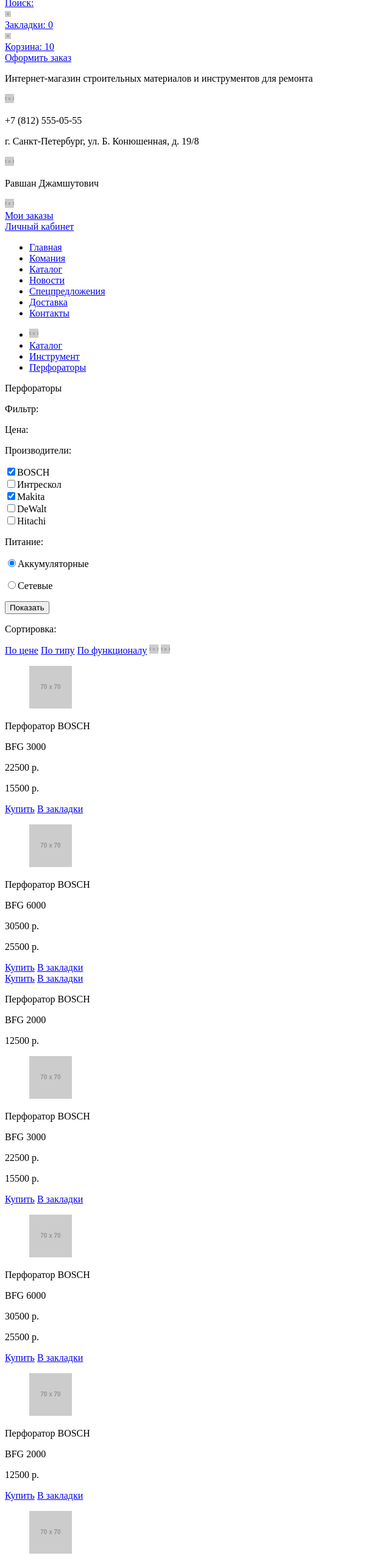
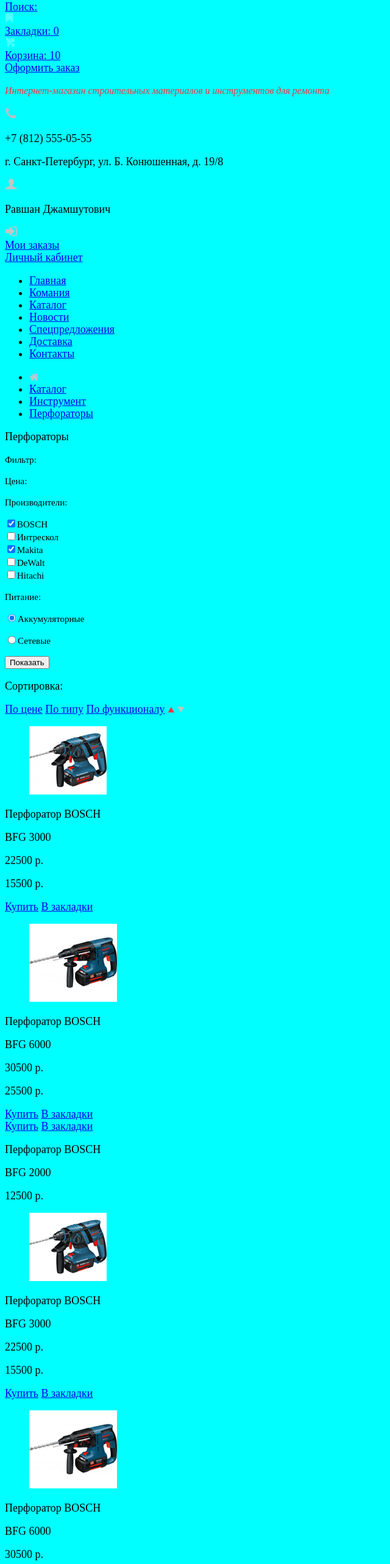
Before and after one commit to Ppilot/273683-technomart, a plain HTML site: page catalog.html in a window 1280 px wide. Shown: the part 48-2613 px from the top of the page at 61% size, without its empty margins (0-640 px from the left). Drawn offline with Linux system fonts and the light colour scheme; placeholder pictures from the web are drawn by us.

Commit message:
Добавил картики и стили

```diff
--- a/catalog.html
+++ b/catalog.html
@@ -3,20 +3,21 @@
   <head>
     <meta charset="utf-8">
     <title>HTML Academy: Техномарт</title>
+    <link href="css/style.css" rel="stylesheet">
   </head>
-  <body>
+  <body style="background: aqua;">
     <header class="main-header">
         <div class="status-buy">
             <div class="status-buy-logo">Техномарт</div>
-            <img class="main-header-icon" src="http://placehold.it/10x10" width="10" height="10" alt="Поиск">
+            <img class="main-header-icon" src="img/technomart_icon_find.png" width="17" height="17" alt="Поиск">
             <div class="status-buy-main">
                 <a href="#">Поиск:</a>
             </div>
-            <img class="main-header-icon" src="http://placehold.it/10x10" width="10" height="10" alt="Закладки">
+            <img class="main-header-icon" src="img/technomart_icon_bookmark.png" width="14" height="16" alt="Закладки">
             <div class="status-buy-main">
                 <a href="#">Закладки: 0</a>
             </div>
-            <img class="main-header-icon" src="http://placehold.it/10x10" width="10" height="10" alt="Корзина">
+            <img class="main-header-icon" src="img/technomart_icon_basket.png" width="17" height="16" alt="Корзина">
             <div class="status-buy-main">
                 <a href="#">Корзина: 10</a>
             </div>
@@ -32,14 +33,14 @@
                    и инструментов для ремонта</p>
             </div>
             <div class="header-contact-address">
-                <img src="http://placehold.it/15x15" width="15" height="15" alt="">
+                <img src="img/technomart_icon_tube.png" width="19" height="19" alt="трубка">
                 <p class="header-contact-phone">+7 (812) 555-05-55</p>
                 <p class="header-contact-address">г. Санкт-Петербург, ул. Б. Конюшенная, д. 19/8</p>
             </div>
             <div class="header-contact-cabinet">
-                <img src="http://placehold.it/15x15" width="15" height="15" alt="icon-tube">
+                <img src="img/technomart_icon_user.png" width="20" height="18" alt="иконка пользователя">
                 <p>Равшан Джамшутович</p>
-                <img src="http://placehold.it/15x15" width="15" height="15" alt="icon-tube">
+                <img src="img/technomart_icon_enter.png" width="20" height="17" alt="вход в личный кабинет">
                 <div class="header-contact-order">
                     <a href="#">Мои заказы</a>
                 </div>
@@ -79,7 +80,7 @@
             <div class="main-section-position">
                 <ul>
                     <li>
-                        <img src="http://placehold.it/15x15" width="15" height="15" alt="icon">
+                        <img src="img/technomart_icon_home.png" width="15" height="12" alt="в начало каталога">
                     </li>
                     <li>
                         <a href="#">Каталог</a>
@@ -116,12 +117,12 @@
                       <a href="#">По цене</a>
                       <a href="#">По типу</a>
                       <a href="#">По функционалу</a>
-                      <a href="http://placehold.it/15x15"><img src="http://placehold.it/15x15" alt="сортировка от меньшего к большему"></a> <!-- Стрелка вверх -->
-                      <a href="http://placehold.it/15x15"><img src="http://placehold.it/15x15" alt="сортировка от большего к меньшему"></a> <!-- Стрелка вниз -->
+                      <a href="#"><img src="img/technomart_icon_up_dir.png" width="11" height="10" alt="сортировка от меньшего к большему"></a> <!-- Стрелка вверх -->
+                      <a href="#"><img src="img/technomart_icon_down_dir.png" width="11" height="10" alt="сортировка от большего к меньшему"></a> <!-- Стрелка вниз -->
                   </div>
                   <div class="main-section-tool-goods">
                       <figure class="main-section-tool-image">
-                          <img src="http://placehold.it/70x70" width="70" height="70" alt="Перфоратор BOSCH BFG 3000">
+                          <img src="img/technomart_picture_bosch_bfg_3000.jpg" width="127" height="112" alt="Перфоратор BOSCH BFG 3000">
                       </figure>
                       <p>Перфоратор BOSCH</p>
                       <p>BFG 3000</p>
@@ -134,7 +135,7 @@
                   </div>
                   <div class="main-section-tool-goods">
                       <figure class="main-section-tool-image">
-                          <img src="http://placehold.it/70x70" width="70" height="70" alt="Перфоратор BOSCH BFG 6000">
+                          <img src="img/technomart_picture_bosch_bfg_6000.jpg" width="144" height="128" alt="Перфоратор BOSCH BFG 6000">
                       </figure>
                       <p>Перфоратор BOSCH</p>
                       <p>BFG 6000</p>
@@ -155,7 +156,7 @@
                   </div>
                   <div class="main-section-tool-goods">
                       <figure class="main-section-tool-image">
-                          <img src="http://placehold.it/70x70" width="70" height="70" alt="Перфоратор BOSCH BFG 3000">
+                          <img src="img/technomart_picture_bosch_bfg_3000.jpg" width="127" height="112" alt="Перфоратор BOSCH BFG 3000">
                       </figure>
                       <p>Перфоратор BOSCH</p>
                       <p>BFG 3000</p>
@@ -168,7 +169,7 @@
                   </div>
                   <div class="main-section-tool-goods">
                       <figure class="main-section-tool-image">
-                          <img src="http://placehold.it/70x70" width="70" height="70" alt="Перфоратор BOSCH BFG 6000">
+                          <img src="img/technomart_picture_bosch_bfg_6000.jpg" width="144" height="128" alt="Перфоратор BOSCH BFG 6000">
                       </figure>
                       <p>Перфоратор BOSCH</p>
                       <p>BFG 6000</p>
@@ -181,7 +182,7 @@
                   </div>
                   <div class="main-section-tool-goods">
                       <figure class="main-section-tool-image">
-                          <img src="http://placehold.it/70x70" width="70" height="70" alt="Перфоратор BOSCH BFG 2000">
+                          <img src="img/technomart_picture_bosch_bfg_2000.jpg" width="144" height="128" alt="Перфоратор BOSCH BFG 2000">
                       </figure>
                       <p>Перфоратор BOSCH</p>
                       <p>BFG 2000</p>
@@ -194,7 +195,7 @@
                   </div>
                   <div class="main-section-tool-goods">
                       <figure class="main-section-tool-image">
-                          <img src="http://placehold.it/70x70" width="70" height="70" alt="Перфоратор BOSCH BFG 3000">
+                          <img src="img/technomart_picture_bosch_bfg_3000.jpg" width="127" height="112" alt="Перфоратор BOSCH BFG 3000">
                       </figure>
                       <p>Перфоратор BOSCH</p>
                       <p>BFG 3000</p>
@@ -207,7 +208,7 @@
                   </div>
                   <div class="main-section-tool-goods">
                       <figure class="main-section-tool-image">
-                          <img src="http://placehold.it/70x70" width="70" height="70" alt="Перфоратор BOSCH BFG 6000">
+                          <img src="img/technomart_picture_bosch_bfg_6000.jpg" width="144" height="128" alt="Перфоратор BOSCH BFG 6000">
                       </figure>
                       <p>Перфоратор BOSCH</p>
                       <p>BFG 6000</p>
@@ -220,7 +221,7 @@
                   </div>
                   <div class="main-section-tool-goods">
                       <figure class="main-section-tool-image">
-                          <img src="http://placehold.it/70x70" width="70" height="70" alt="Перфоратор BOSCH BFG 2000">
+                          <img src="img/technomart_picture_bosch_bfg_2000.jpg" width="144" height="128" alt="Перфоратор BOSCH BFG 2000">
                       </figure>
                       <p>Перфоратор BOSCH</p>
                       <p>BFG 2000</p>
@@ -293,9 +294,9 @@
                    Все права защищены</p>
             </div>
             <section class="footer-social">
-                <a class="social-btn-vk" href="#">VK</a>
-                <a class="social-btn-fb" href="#">Fb</a>
-                <a class="social-btn-inst" href="#">Inst</a>
+              <a class="social-btn-vk" href="#"><img src="img/technomart_icon_vk.png" width="20" height="12" alt="ВКонтакте"></a>
+              <a class="social-btn-fb" href="#"><img src="img/technomart_icon_facebook.png" width="10" height="12" alt="FaceBook"></a>
+              <a class="social-btn-inst" href="#"><img src="img/technomart_icon_instagramm.png" width="17" height="17" alt="Incnagram"></a>
             </section>
             <section class="footer-fitback">
                 <p class="footer-fitback-white">Обратная связь:</p><br>
--- a/css/style.css
+++ b/css/style.css
@@ -0,0 +1,19 @@
+body {
+      font-family: "PT Sans", bold;
+      font-size: 18px;
+      line-height: 20px;
+      color: #000000;
+}
+.header-contact-shortinfo {
+      font-family: "Cuprum";
+      font-style: italic;
+      font-size: 16px;
+      line-height: 23px;
+      color: #ee3643;
+}
+.main-section-filtr-vendors {
+      font-family: "PT Sans", Regular;
+      font-size: 15px;
+      line-height: 20px;
+      color: #000000;
+}
--- a/index.html
+++ b/index.html
@@ -3,21 +3,21 @@
   <head>
     <meta charset="utf-8">
     <title>HTML Academy: Техномарт</title>
-    <script>document.write('<script src="http://' + (location.host || 'localhost').split(':')[0] + ':35729/livereload.js?snipver=1"></' + 'script>')</script>
+    <link href="css/style.css" rel="stylesheet">
   </head>
-  <body style="background: green;">
+  <body style="background: red;">
     <header class="main-header">
         <div class="status-buy">
             <div class="status-buy-logo">Техномарт</div>
-                <img class="main-header-icon" src="http://placehold.it/10x10" width="10" height="10" alt="Поиск">
+                <img class="main-header-icon" src="img/technomart_icon_find.png" width="17" height="17" alt="Поиск">
             <div class="status-buy-main">
                 <a href="#">Поиск:</a>
             </div>
-                <img class="main-header-icon" src="http://placehold.it/10x10" width="10" height="10" alt="Закладки">
+                <img class="main-header-icon" src="img/technomart_icon_bookmark.png" width="14" height="16" alt="Закладки">
             <div class="status-buy-main">
                 <a href="#">Закладки: 0</a>
             </div>
-                <img class="main-header-icon" src="http://placehold.it/10x10" width="10" height="10" alt="Корзина">
+                <img class="main-header-icon" src="img/technomart_icon_enter.png" width="20" height="17" alt="Корзина">
             <div class="status-buy-main">
                 <a href="#">Корзина: 0</a>
             </div>
@@ -32,13 +32,13 @@
             <div class="header-contact-phone">
                 <div>
                     <figure class="main-header-icon">
-                        <img src="http://placehold.it/15x15" width="15" height="15" alt="icon-tube">
+                        <img src="img/technomart_icon_tube.png" width="19" height="19" alt="icon-tube">
                     </figure>
                     <p>+7 (812) 555-05-55</p>
                 </div>
               <div>
                   <figure class="main-header-tube">
-                      <img src="http://placehold.it/15x15" width="15" height="15" alt="icon-enter">
+                      <img src="img/technomart_icon_enter.png" width="20" height="17" alt="icon-enter">
                   </figure>
                   <p>Войти</p>
               </div>
@@ -86,14 +86,14 @@
             <div class="main-section-tool">
                 <h3>Инструмент</h3>
                 <figure class="tool">
-                    <img src="http://placehold.it/30x30" width="30" height="30" alt="tool">
+                    <img src="img/technomart_icon_big_basket.png" width="44" height="65" alt="tool">
                 </figure>
                 <h4>На все случаи</h4>
             </div>
             <div class="main-section-technic">
                 <h3>Техника</h3>
                 <figure class="technic">
-                    <img src="http://placehold.it/30x30" width="30" height="30" alt="technic">
+                    <img src="img/technomart_icon_big_perforator.png" width="75" height="61" alt="technic">
                 </figure>
                 <h4>Для стройки</h4>
             </div>
@@ -101,21 +101,21 @@
                 <h2>Перфораторы</h2>
                 <div><h2>Настроящие мужские игрушки</h2></div>
                 <figure class="perforator">
-                    <img src="http://placehold.it/250x100" width="250" height="100" alt="perforator">
+                    <img src="img/technomart_icon_big_tractor.png" width="78" height="62" alt="perforator">
                 </figure>
                 <h4>Открыть каталог</h4>
             </div>
             <div class="main-section-sale">
                 <h3>Скидки 50%</h3>
                 <figure class="sale">
-                    <img src="http://placehold.it/30x30" width="30" height="30" alt="sale">
+                    <img src="img/technomart_icon_big_basket2.png" width="59" height="72" alt="sale">
                 </figure>
                 <h4>На 350 товаров</h4>
             </div>
             <div class="main-section-transfer">
                 <h3>Доставка</h3>
                 <figure class="transfer">
-                    <img src="http://placehold.it/30x30" width="30" height="30" alt="transfer">
+                    <img src="img/technomart_icon_big_bus.png" width="78" height="63" alt="transfer">
                 </figure>
                 <div><h4>Бесплатно</h4></div>
             </div>
@@ -127,7 +127,7 @@
             </div>
             <div>
                 <figure class="main-products-image">
-                    <img src="http://placehold.it/70x70" width="70" height="70" alt="Перфоратор BOSCH BFG 9000">
+                    <img src="img/technomart_picture_bosch_bfg_9000.jpg" width="184" height="164" alt="Перфоратор BOSCH BFG 9000">
                 </figure>
                 <p>Перфоратор BOSCH</p>
                 <p>BFG 9000</p>
@@ -136,7 +136,7 @@
             </div>
             <div>
                 <figure class="main-products-image">
-                    <img src="http://placehold.it/70x70" width="70" height="70" alt="Перфоратор BOSCH BFG 3000">
+                    <img src="img/technomart_picture_bosch_bfg_3000.jpg" width="127" height="112" alt="Перфоратор BOSCH BFG 3000">
                 </figure>
                 <p>Перфоратор BOSCH<br>
                    BFG 3000</p>
@@ -145,7 +145,7 @@
             </div>
             <div>
                 <figure class="main-products-image">
-                    <img src="http://placehold.it/70x70" width="70" height="70" alt="Перфоратор BOSCH BFG 6000">
+                    <img src="img/technomart_picture_bosch_bfg_6000.jpg" width="144" height="128" alt="Перфоратор BOSCH BFG 6000">
                 </figure>
                 <p>Перфоратор BOSCH<br>
                    BFG 6000</p>
@@ -154,7 +154,7 @@
             </div>
             <div>
                 <figure class="main-products-image">
-                    <img src="http://placehold.it/70x70" width="70" height="70" alt="Перфоратор BOSCH BFG 2000">
+                    <img src="img/technomart_picture_bosch_bfg_2000.jpg" width="127" height="112" alt="Перфоратор BOSCH BFG 2000">
                 </figure>
                 <p>Перфоратор BOSCH<br>
                    BFG 2000</p>
@@ -167,28 +167,28 @@
                 <div><a class="main-products-title-all" href="#">Все производители</a></div>
             </div>
             <figure class="main-vendors">
-                <img src="http://placehold.it/90x60" width="90" height="60" alt="BOSCH">
+                <img src="img/technomart_logotype_big_bosch.png" width="126" height="37" alt="BOSCH">
             </figure>
             <figure class="main-vendors">
-                <img src="http://placehold.it/90x60" width="90" height="60" alt="Makita">
+                <img src="img/technomart_logotype_big_makita.png" width="123" height="40" alt="Makita">
             </figure>
             <figure class="main-vendors">
-                <img src="http://placehold.it/90x60" width="90" height="60" alt="DeWalt">
+                <img src="img/technomart_logotype_big_dewalt.png" width="146" height="44" alt="DeWalt">
             </figure>
             <figure class="main-vendors">
-                <img src="http://placehold.it/90x60" width="90" height="60" alt="Интерскол">
+                <img src="img/technomart_logotype_big_interscol.png" width="200" height="88" alt="Интерскол">
             </figure>
             <figure class="main-vendors">
-                <img src="http://placehold.it/90x60" width="90" height="60" alt="HITACHI">
+                <img src="img/technomart_logotype_big_hitachi.png" width="169" height="31" alt="HITACHI">
             </figure>
             <figure class="main-vendors">
-                <img src="http://placehold.it/90x60" width="90" height="60" alt="LG">
+                <img src="img/technomart_logotype_big_lg.png" width="121" height="73" alt="LG">
             </figure>
             <figure class="main-vendors">
-                <img src="http://placehold.it/90x60" width="90" height="60" alt="AEG Power Solution">
+                <img src="img/technomart_logotype_big_aeg.png" width="151" height="96" alt="AEG Power Solution">
             </figure>
             <figure class="main-vendors">
-                <img src="http://placehold.it/90x60" width="90" height="60" alt="Metabo Work. don`t play">
+                <img src="img/technomart_logotype_big_metabo.png" width="204" height="69" alt="Metabo Work. don`t play">
             </figure>
         </div>
         <div class="main-service">
@@ -213,7 +213,7 @@
                      поднимая его на ваш на этаж!</p>
               </div>
               <figure class="main-service-block4">
-                  <img src="http://placehold.it/100x100" width="100" height="100" alt="Грузовик">
+                  <img src="img/technomart_icon_big_track.png" width="468" height="261" alt="Грузовик">
               </figure>
         </div>
         <div class="main-shortinfo">
@@ -235,8 +235,11 @@
               <p>Вы можете  забрать товар сами,
                  заехав в наш офис:</p>
                  <figure class="main-shortinfo-contacts-map">
-                     <img src="http://placehold.it/150x50" width="150" height="50" alt="Карта">
-                 </figure>
+                     <!-- <img src="http://placehold.it/150x50" width="150" height="50" alt="Карта"> -->
+
+                     <iframe src="https://www.google.com/maps/embed?pb=!1m18!1m12!1m3!1d1998.6028993270952!2d30.3235604236889!3d59.93873121464102!2m3!1f0!2f0!3f0!3m2!1i1024!2i768!4f13.1!3m3!1m2!1s0x4696310fca5ba729%3A0xea9c53d4493c879f!2z0JHQvtC70YzRiNCw0Y8g0JrQvtC90Y7RiNC10L3QvdCw0Y8g0YPQuy4sIDE5LCDQodCw0L3QutGCLdCf0LXRgtC10YDQsdGD0YDQsywgMTkxMTg2!5e0!3m2!1sru!2sru!4v1478808228928"
+                             width="300" height="158" frameborder="0" style="border:0" allowfullscreen></iframe>
+                     </figure>
                 <a class="main-shortinfo-contacts-mail" href="#">Заблудились? Напишите нам!</a>
             </div>
         </div>
@@ -288,9 +291,9 @@
                    Все права защищены</p>
             </div>
             <section class="footer-social">
-                <a class="social-btn-vk" href="#">VK</a>
-                <a class="social-btn-fb" href="#">Fb</a>
-                <a class="social-btn-inst" href="#">Inst</a>
+                <a class="social-btn-vk" href="#"><img src="img/technomart_icon_vk.png" width="20" height="12" alt="ВКонтакте"></a>
+                <a class="social-btn-fb" href="#"><img src="img/technomart_icon_facebook.png" width="10" height="12" alt="FaceBook"></a>
+                <a class="social-btn-inst" href="#"><img src="img/technomart_icon_instagramm.png" width="17" height="17" alt="Incnagram"></a>
             </section>
             <section class="footer-fitback">
                 <p class="footer-fitback-white">Обратная связь:</p><br>
@@ -302,8 +305,5 @@
             </section>
         </div>
     </footer>
-    <iframe src="https://www.google.com/maps/embed?pb=!1m16!1m12!1m3!1d1998.6258915684195!2d30.321129366158623!3d59.93834971908388!2m3!1f0!2f0!3f0!3m2!1i1024!2i768!4f13.1!2m1!1z0LMuINCh0LDQvdC60YIt0J_QtdGC0LXRgNCx0YPRgNCzLCDRg9C7LiDQkS4g0JrQvtC90Y7RiNC10L3QvdCw0Y8sINC0LiAxOS84!5e0!3m2!1sru!2sru!4v1478782697322"
-            width="400" height="300" frameborder="0" style="border:0" allowfullscreen>
-    </iframe>
   </body>
 </html>
```
Also changed, not shown: img/technomart_icon_down_dir.png (added), img/technomart_icon_home.png (added), img/technomart_icon_up_dir.png (added), img/technomart_icon_user.png (added), img/technomart_logotype_big_interscol.png (renamed from img/Интерскол.png), img/technomart_logotype_big_makita.png (added).
